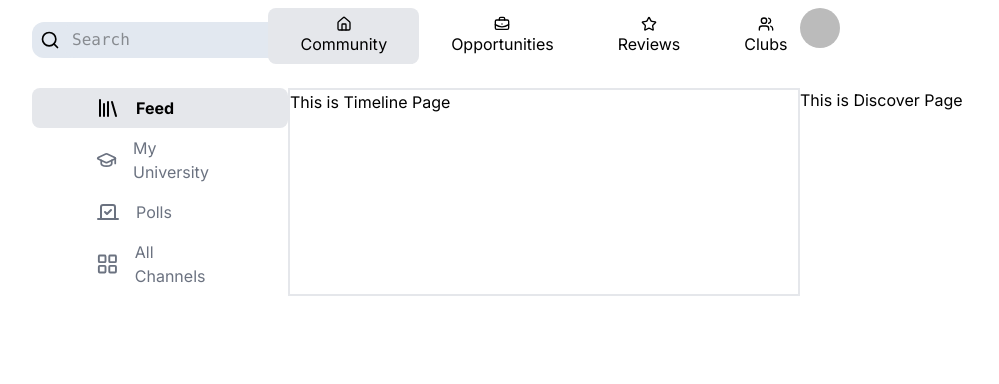
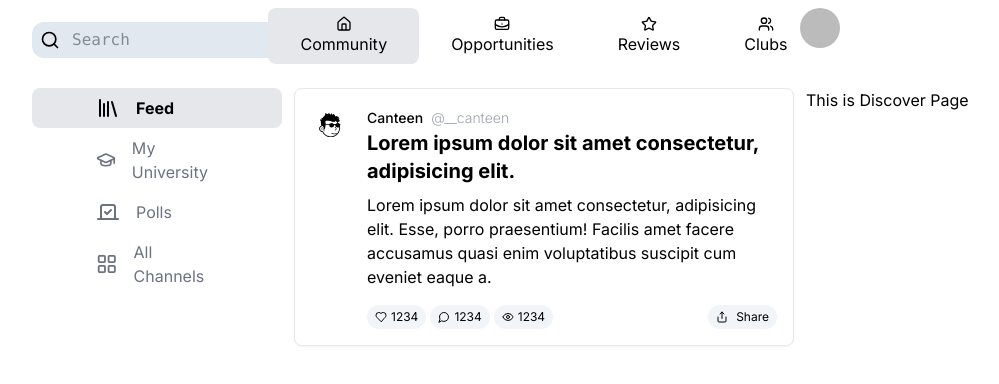
Before and after one commit to user-64bit/Canteen, a Next.js app: page /community in a window 1280 px wide. Shown: the top 384 px of the page, without its empty margins (96-1095 px from the left). Built offline with nearby package versions, Linux system fonts and the light colour scheme; no server answers; sample sign-in values are in the browser's storage.

Commit message:
add: post beta

```diff
--- /dev/null
+++ b/app/(main)/(protected)/_components/Post.tsx
@@ -0,0 +1,58 @@
+"use client";
+
+import { Avatar, AvatarImage } from "@/components/ui/avatar";
+import { Eye, Heart, MessageCircle, Share } from "lucide-react";
+
+export const Post = () => {
+  return (
+    <div>
+      <div className="py-4 px-4 flex gap-x-4 cursor-pointer shadow-sm hover:shadow-md rounded-lg border select-none">
+        <div className="">
+          <Avatar role="button">
+            <AvatarImage src={"/canteen.png"} />
+          </Avatar>
+        </div>
+        <div className="text-black w-full">
+          <div>
+            <p>
+              <span className="me-2 text-sm font-medium">Canteen</span>
+              <span className="font-light text-gray-400 text-sm cursor-pointer">
+                @__canteen
+              </span>
+            </p>
+          </div>
+          <div>
+            <p className="text-xl font-bold">
+              Lorem ipsum dolor sit amet consectetur, adipisicing elit.
+            </p>
+            <p className="py-2">
+              Lorem ipsum dolor sit amet consectetur, adipisicing elit. Esse,
+              porro praesentium! Facilis amet facere accusamus quasi enim
+              voluptatibus suscipit cum eveniet eaque a.
+            </p>
+          </div>
+          <div className=" pt-2 flex justify-between">
+            <div className="flex gap-x-1 items-center">
+              <div className="bg-slate-100 hover:bg-slate-200 flex justify-center items-center gap-x-1 px-2 py-1 rounded-full">
+                <Heart className="w-3 h-3" />
+                <p className="text-xs">1234</p>
+              </div>
+              <div className="bg-slate-100 hover:bg-slate-200 flex justify-center items-center gap-x-1 px-2 py-1 rounded-full">
+                <MessageCircle className="w-3 h-3" />
+                <p className="text-xs">1234</p>
+              </div>
+              <div className="bg-slate-100 hover:bg-slate-200 flex justify-center items-center gap-x-1 px-2 py-1 rounded-full">
+                <Eye className="w-3 h-3" />
+                <p className="text-xs">1234</p>
+              </div>
+            </div>
+            <div className="bg-slate-100 hover:bg-slate-200 flex justify-center items-center gap-x-2 px-2 py-1 rounded-full">
+              <Share className="w-3 h-3" />
+              <p className="text-xs">Share</p>
+            </div>
+          </div>
+        </div>
+      </div>
+    </div>
+  );
+};
--- a/app/(main)/(protected)/_components/Timeline.tsx
+++ b/app/(main)/(protected)/_components/Timeline.tsx
@@ -1,3 +1,9 @@
+import { Post } from "./Post";
+
 export const Timeline = () => {
-  return <div>This is Timeline Page</div>;
+  return (
+    <div>
+      <Post />
+    </div>
+  );
 };
--- a/app/(main)/(protected)/_components/userAvatar.tsx
+++ b/app/(main)/(protected)/_components/userAvatar.tsx
@@ -6,14 +6,11 @@ import {
   DropdownMenu,
   DropdownMenuContent,
   DropdownMenuItem,
-  DropdownMenuSeparator,
   DropdownMenuTrigger,
 } from "@/components/ui/dropdown-menu";
-import { LogOut } from "lucide-react";
-import { useRouter } from "next/navigation";
+import { LogOut, User } from "lucide-react";
 
 export const UserAvatar = ({ session }: { session: any }) => {
-  const router = useRouter();
   const user = session?.data?.user;
   return (
     <DropdownMenu>
@@ -35,7 +32,22 @@ export const UserAvatar = ({ session }: { session: any }) => {
           >
             <div
               role="button"
-              className="flex w-full select-none items-center p-3 text-sm hover:bg-slate-300/25 border"
+              className="flex w-full select-none items-center p-3 text-sm hover:bg-slate-300/25"
+              onClick={() => {}}
+            >
+              <User className="h-4 w-4 mr-2" />
+              <span className="line-clamp-1 text-start font-medium">
+                Profile
+              </span>
+            </div>
+          </DropdownMenuItem>
+          <DropdownMenuItem
+            asChild
+            className="w-full cursor-pointer text-muted-foreground"
+          >
+            <div
+              role="button"
+              className="flex w-full select-none items-center p-3 text-sm hover:bg-slate-300/25"
               onClick={async () => await logout()}
             >
               <LogOut className="h-4 w-4 mr-2" />
@@ -44,7 +56,6 @@ export const UserAvatar = ({ session }: { session: any }) => {
               </span>
             </div>
           </DropdownMenuItem>
-          <DropdownMenuSeparator />
         </div>
       </DropdownMenuContent>
     </DropdownMenu>
--- a/app/(main)/(protected)/community/page.tsx
+++ b/app/(main)/(protected)/community/page.tsx
@@ -8,7 +8,7 @@ export default function CommunityPage() {
       <div className="w-1/4">
         <Navigation />
       </div>
-      <div className="w-1/2 border-2">
+      <div className="w-1/2 mx-3">
         <Timeline />
       </div>
       <div className="w-1/4">
```
